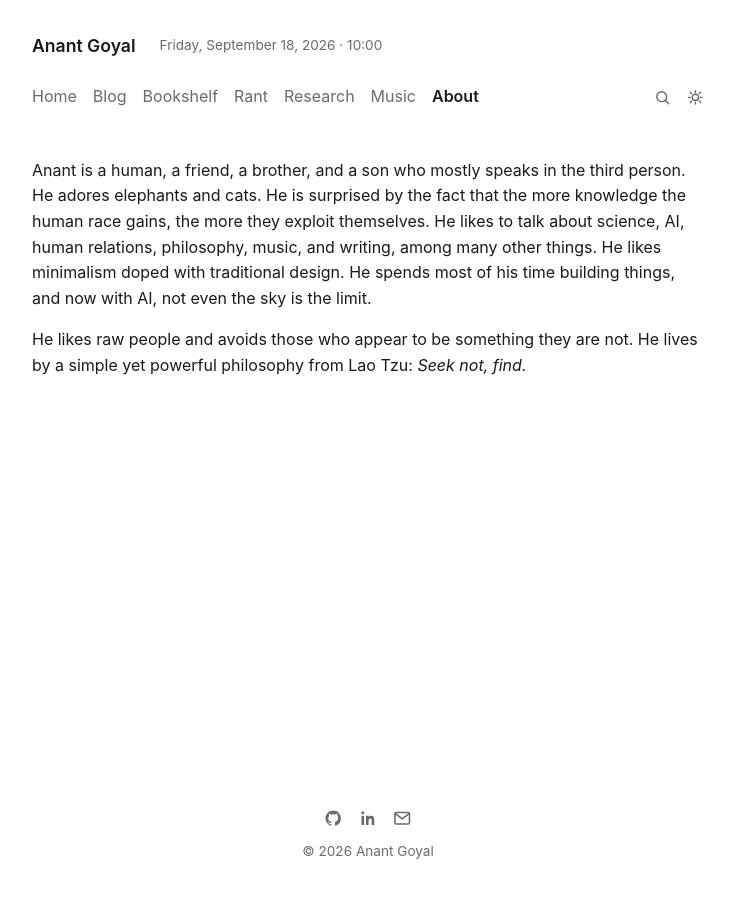
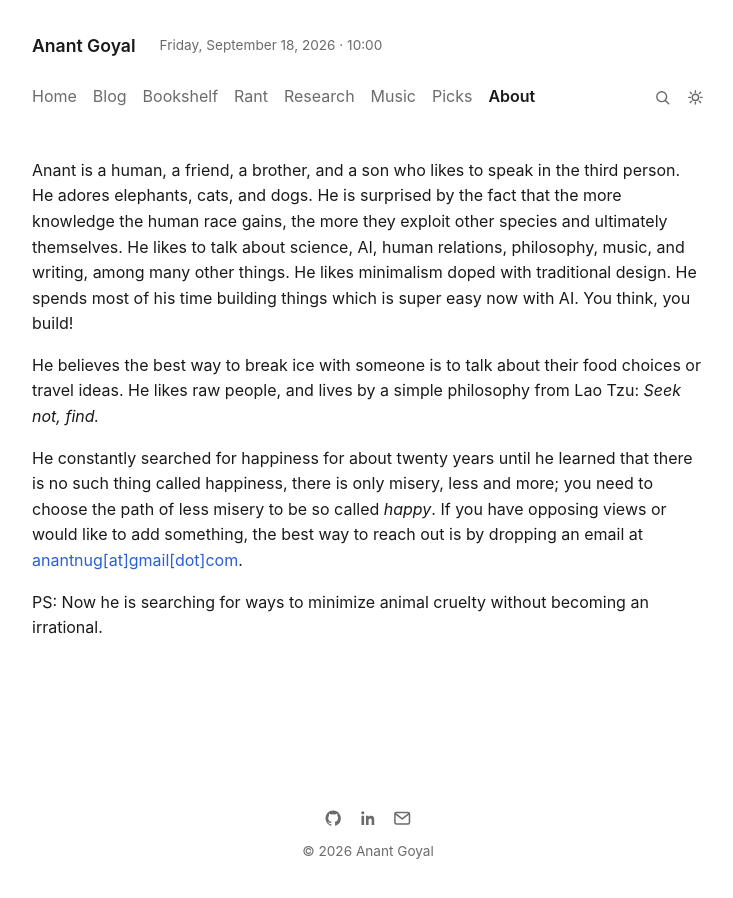
Before and after one commit to goyal-anant/goyal-anant.github.io, a Jekyll site: the page built from about.md, in a window 1280 px wide. Shown: the whole page, without its empty margins (272-1005 px from the left). Built offline with Jekyll 4.4.1, drawn with Linux system fonts in a browser that asks for light colours; comment, search, counter and statistics services are not loaded.

Commit message:
feat: add picks page, widen bookshelf/music docs, update about
- Add Picks page: data-driven (_data/picks.yml), grouped by free-form
  type (video/article/how-to/...), nav link, indexed in search
- Update About page copy
- Document picks/music entries in README and MANUAL.md

```diff
--- /dev/null
+++ b/_data/picks.yml
@@ -0,0 +1,4 @@
+- title: "Sample Pick"
+  type: article
+  link: "https://example.com"
+  note: "Placeholder entry. Replace with a real pick and why you like it."
--- a/_includes/nav.html
+++ b/_includes/nav.html
@@ -6,6 +6,7 @@
     <li><a href="{{ '/rant/' | relative_url }}" {% if page.url contains '/rant' %}class="active"{% endif %}>Rant</a></li>
     <li><a href="{{ '/research/' | relative_url }}" {% if page.url contains '/research' %}class="active"{% endif %}>Research</a></li>
     <li><a href="{{ '/music/' | relative_url }}" {% if page.url contains '/music' %}class="active"{% endif %}>Music</a></li>
+    <li><a href="{{ '/picks/' | relative_url }}" {% if page.url contains '/picks' %}class="active"{% endif %}>Picks</a></li>
     <li><a href="{{ '/about/' | relative_url }}" {% if page.url contains '/about' %}class="active"{% endif %}>About</a></li>
   </ul>
 </nav>
--- a/about.md
+++ b/about.md
@@ -3,6 +3,10 @@
 title: About
 permalink: /about/
 ---
-Anant is a human, a friend, a brother, and a son who mostly speaks in the third person. He adores elephants and cats. He is surprised by the fact that the more knowledge the human race gains, the more they exploit themselves. He likes to talk about science, AI, human relations, philosophy, music, and writing, among many other things. He likes minimalism doped with traditional design. He spends most of his time building things, and now with AI, not even the sky is the limit.
+Anant is a human, a friend, a brother, and a son who likes to speak in the third person. He adores elephants, cats, and dogs. He is surprised by the fact that the more knowledge the human race gains, the more they exploit other species and ultimately themselves. He likes to talk about science, AI, human relations, philosophy, music, and writing, among many other things. He likes minimalism doped with traditional design. He spends most of his time building things which is super easy now with AI. You think, you build!
 
-He likes raw people and avoids those who appear to be something they are not. He lives by a simple yet powerful philosophy from Lao Tzu: *Seek not, find.*
+He believes the best way to break ice with someone is to talk about their food choices or travel ideas. He likes raw people, and lives by a simple philosophy from Lao Tzu: *Seek not, find.*
+
+He constantly searched for happiness for about twenty years until he learned that there is no such thing called happiness, there is only misery, less and more; you need to choose the path of less misery to be so called *happy*. If you have opposing views or would like to add something, the best way to reach out is by dropping an email at [anantnug[at]gmail[dot]com](mailto:anantnug@gmail.com).
+
+PS: Now he is searching for ways to minimize animal cruelty without becoming an irrational.
--- a/search.json
+++ b/search.json
@@ -24,6 +24,10 @@
   {% unless first %},{% endunless %}{% assign first = false %}
   {"title": {{ track.title | jsonify }}, "url": {{ '/music/' | relative_url | jsonify }}, "section": "Music", "body": {{ track.artist | append: ' ' | append: track.note | jsonify }}}
 {% endfor %}
+{% for pick in site.data.picks %}
+  {% unless first %},{% endunless %}{% assign first = false %}
+  {"title": {{ pick.title | jsonify }}, "url": {{ '/picks/' | relative_url | jsonify }}, "section": "Picks", "body": {{ pick.note | jsonify }}}
+{% endfor %}
 {% for p in site.html_pages %}
   {% if p.title %}
     {% unless first %},{% endunless %}{% assign first = false %}
```
Also changed, not shown: docs/MANUAL.md (+19 -1 lines), picks.md (added, +17 -0 lines), README.md.
